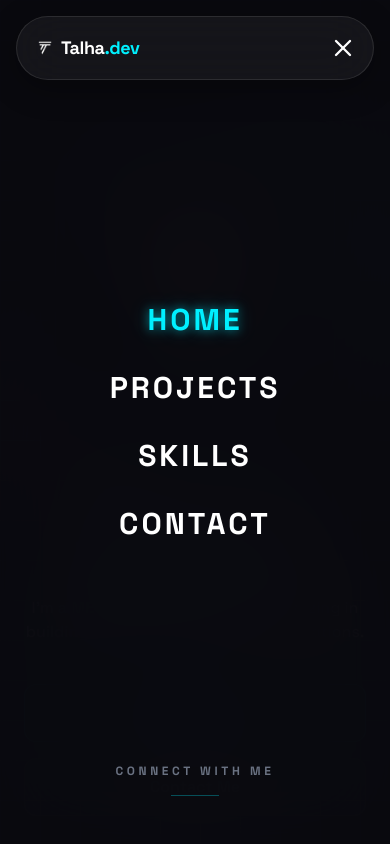
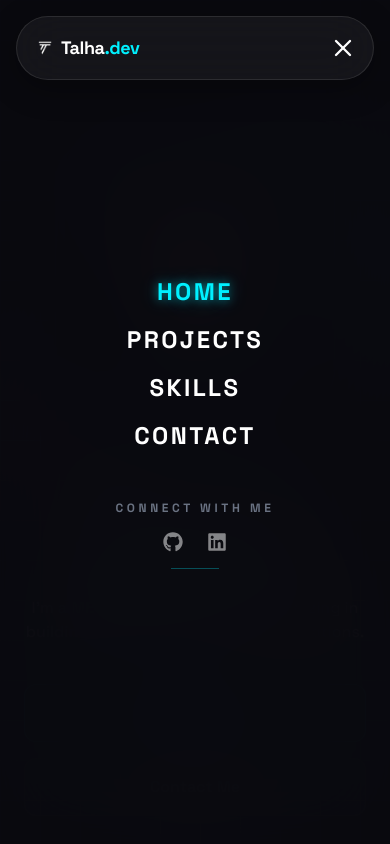
Before and after one commit to M-talha-mumtaz/portfolio, a React (Vite) app: page / in a window 390 px wide. Both pictures are taken after a click on the button 343 px from the left and 48 px from the top of the page. Shown: the top 844 px of the page. Built offline with nearby package versions, Linux system fonts and the light colour scheme.

Commit message:
mobile menu improved

```diff
--- a/src/components/Navbar.jsx
+++ b/src/components/Navbar.jsx
@@ -2,7 +2,9 @@ import { useState, useEffect } from 'react';
 import { Link, useLocation } from 'react-router-dom';
 import { motion, AnimatePresence } from 'framer-motion';
 import { Menu, X } from 'lucide-react';
+import { FaGithub, FaLinkedin } from 'react-icons/fa';
 import logo from '../assets/logo.png';
+import { portfolioData } from '../data/portfolioData';
 
 const Navbar = () => {
   const location = useLocation();
@@ -74,7 +76,7 @@ const Navbar = () => {
             className="fixed inset-0 bg-dark/95 backdrop-blur-2xl z-40 md:hidden flex flex-col items-center justify-center pointer-events-auto"
             style={{ height: '100vh' }}
           >
-            <div className="flex flex-col items-center gap-8">
+            <div className="flex flex-col items-center gap-4 md:gap-8">
               {navLinks.map((link, i) => (
                 <motion.div
                   key={link.path}
@@ -84,7 +86,7 @@ const Navbar = () => {
                 >
                   <Link
                     to={link.path}
-                    className={`text-3xl font-bold tracking-widest uppercase transition-all ${isActive(link.path) ? 'text-primary neon-text' : 'text-white hover:text-primary'}`}
+                    className={`text-2xl md:text-3xl font-bold tracking-widest uppercase transition-all ${isActive(link.path) ? 'text-primary neon-text' : 'text-white hover:text-primary'}`}
                     onClick={() => setIsOpen(false)}
                   >
                     {link.name}
@@ -97,9 +99,17 @@ const Navbar = () => {
               initial={{ opacity: 0 }}
               animate={{ opacity: 1 }}
               transition={{ delay: 0.5 }}
-              className="absolute bottom-12 flex flex-col items-center gap-4"
+              className="mt-12 flex flex-col items-center gap-4"
             >
               <p className="text-xs font-bold text-gray-500 tracking-[0.3em] uppercase">Connect with me</p>
+              <div className="flex gap-6 text-white/50">
+                <a href={portfolioData.profile.socials.github} target="_blank" rel="noreferrer" className="hover:text-primary transition-colors">
+                  <FaGithub size={20} />
+                </a>
+                <a href={portfolioData.profile.socials.linkedin} target="_blank" rel="noreferrer" className="hover:text-primary transition-colors">
+                  <FaLinkedin size={20} />
+                </a>
+              </div>
               <div className="h-[1px] w-12 bg-primary/30"></div>
             </motion.div>
           </motion.div>
```
